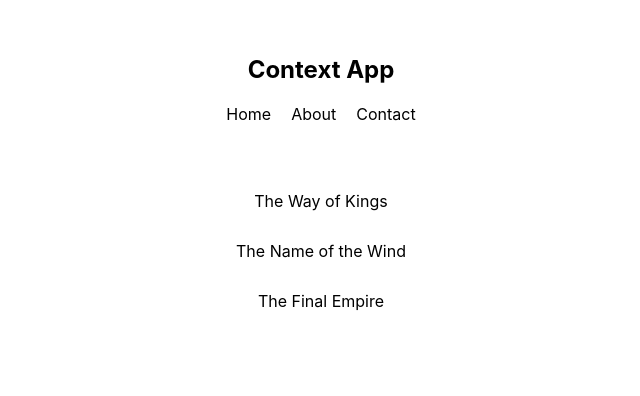
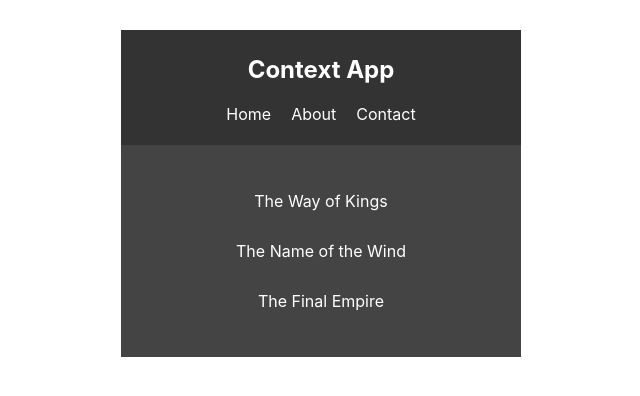
Before and after one commit to Christophertdoc/react-context-hooks, a React (Create React App) app: page / in a window 1280 px wide. Shown: the top 396 px of the page, without its empty margins (319-959 px from the left). Built offline with nearby package versions, Linux system fonts and the light colour scheme.

Commit message:
lesson 1

```diff
--- a/package.json
+++ b/package.json
@@ -6,6 +6,7 @@
     "@testing-library/jest-dom": "^4.2.4",
     "@testing-library/react": "^9.5.0",
     "@testing-library/user-event": "^7.2.1",
+    "node-sass": "^4.13.1",
     "react": "^16.13.0",
     "react-dom": "^16.13.0",
     "react-scripts": "3.4.0"
--- a/src/index.css
+++ /dev/null
@@ -1,38 +0,0 @@
-body {
-  margin: 0;
-  font-family: -apple-system, BlinkMacSystemFont, "Segoe UI", "Roboto", "Oxygen",
-    "Ubuntu", "Cantarell", "Fira Sans", "Droid Sans", "Helvetica Neue",
-    sans-serif;
-  -webkit-font-smoothing: antialiased;
-  -moz-osx-font-smoothing: grayscale;
-}
-
-/* app styles */
-.App {
-  max-width: 400px;
-  margin: 30px auto;
-  text-align: center;
-}
-nav{
-  padding: 5px;
-}
-nav ul {
-  padding: 0;
-}
-nav ul li {
-  display: inline-block;
-  margin: 0 10px;
-}
-.book-list {
-  padding: 20px;
-  margin-bottom: 20px;
-}
-.book-list ul{
-  padding: 0;
-  list-style-type: none;
-}
-.book-list li {
-  padding: 10px;
-  margin: 10px auto;
-  border-radius: 10px;
-}
--- a/src/index.js
+++ b/src/index.js
@@ -1,6 +1,6 @@
 import React from 'react';
 import ReactDOM from 'react-dom';
-import './index.css';
+import './index.scss';
 import Provider from './contexts/Provider';
 import * as serviceWorker from './serviceWorker';
 
--- /dev/null
+++ b/src/index.scss
@@ -0,0 +1,67 @@
+body {
+	margin: 0;
+	font-family: -apple-system, BlinkMacSystemFont, "Segoe UI", "Roboto", "Oxygen",
+		"Ubuntu", "Cantarell", "Fira Sans", "Droid Sans", "Helvetica Neue",
+		sans-serif;
+	-webkit-font-smoothing: antialiased;
+	-moz-osx-font-smoothing: grayscale;
+}
+
+.App {
+	max-width: 400px;
+	margin: 30px auto;
+	text-align: center;
+	nav {
+		padding: 5px;
+		ul {
+			padding: 0;
+			li {
+				display: inline-block;
+				margin: 0 10px;
+			}
+		}
+	}
+	.book-list {
+		padding: 20px;
+		margin-bottom: 20px;
+		ul {
+			padding: 0;
+			list-style-type: none;
+			li {
+				padding: 10px;
+				margin: 10px auto;
+				border-radius: 10px;
+			}
+		}
+	}
+}
+
+.dark {
+	nav {
+		background-color: #333;
+		li, h1 {
+			color: #fff;
+		}
+	}
+	.book-list {
+		background-color: #444;
+		li {
+			color: #fff;
+		}
+	}
+}
+
+.light {
+	nav {
+		background-color: #ddd;
+		li, h1 {
+			color: #333;
+		}
+	}
+	.book-list {
+		background-color: #eee;
+		li {
+			color: #444;
+		}
+	}
+}
```
Also changed, not shown: src/App.js (line endings or trailing spaces), 1 other file (tests, documents, lock files or other folders).
